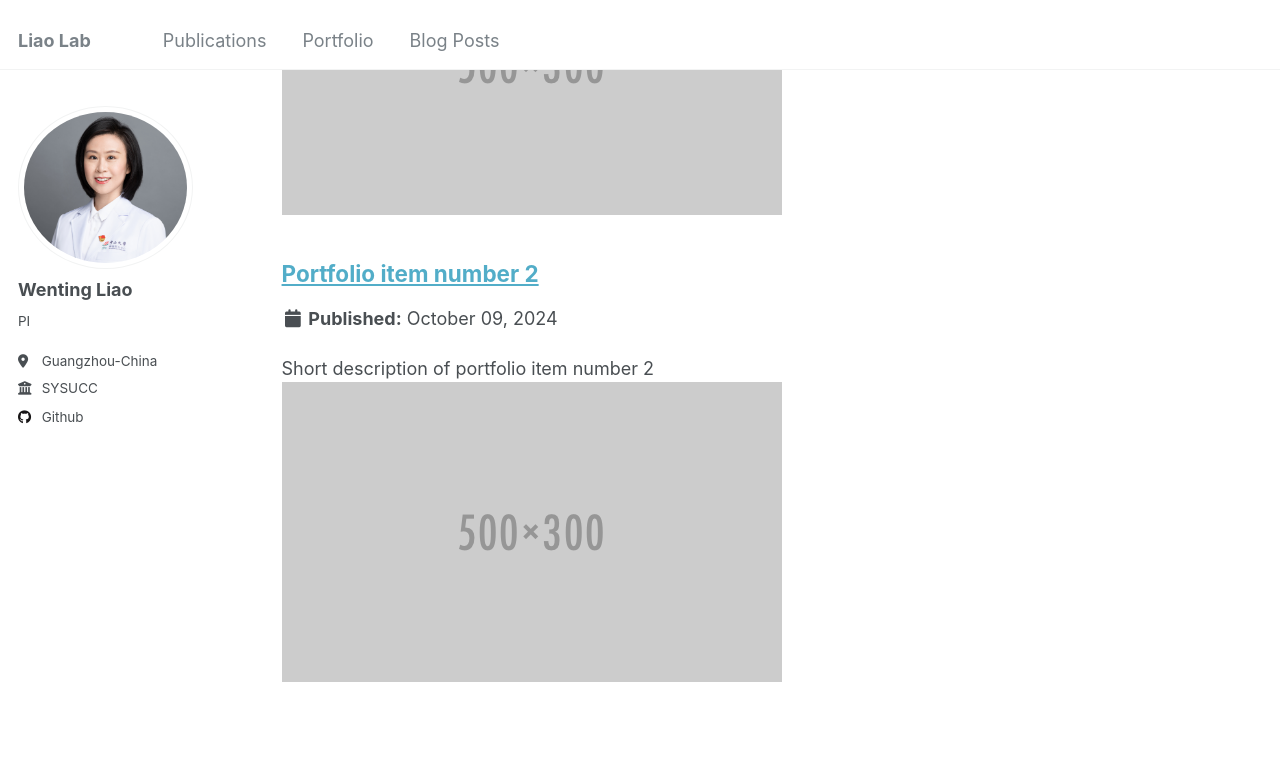
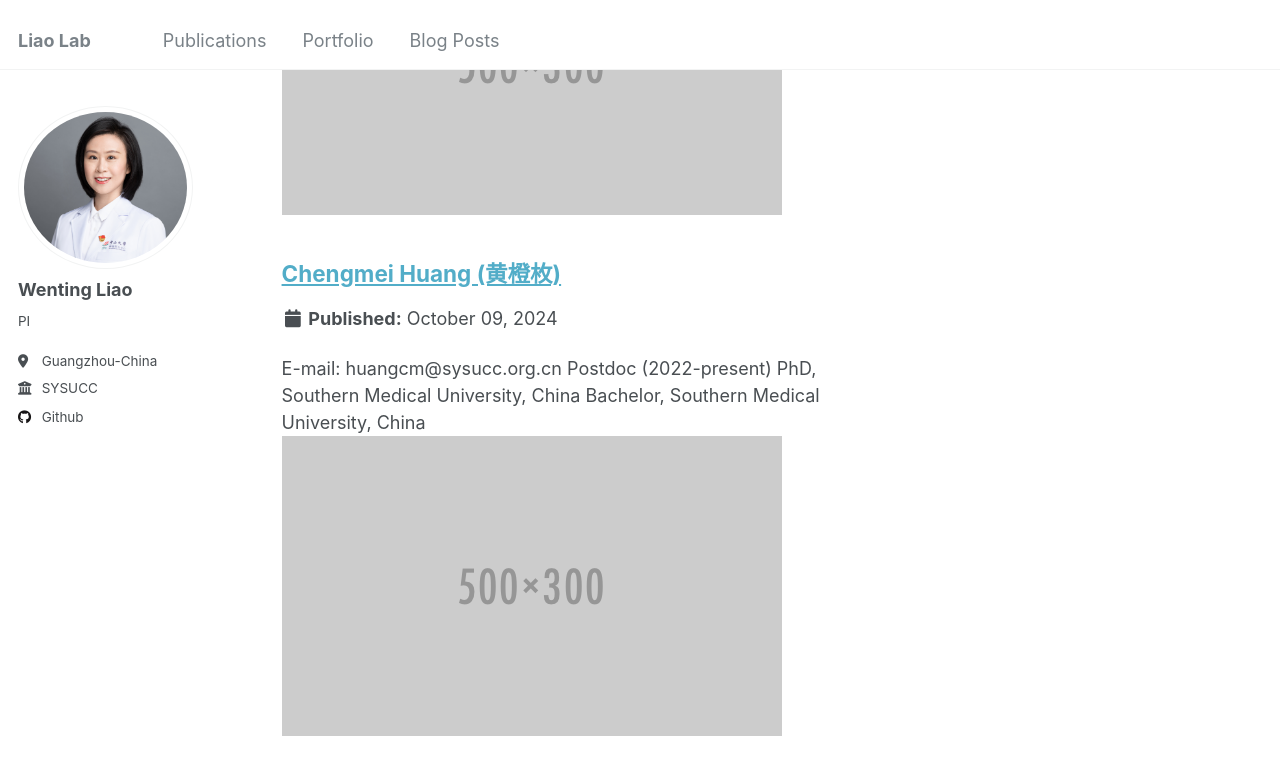
Before and after one commit to ImmunoTransLab/ImmunoTransLab, a Jekyll site: the page built from _pages/portfolio.html, in a window 1280 px wide and 900 px high, scrolled down 441 px. Shown: the top 775 px of the window. Built offline with Jekyll 4.4.1, drawn with Linux system fonts in a browser that asks for light colours.

Commit message:
Update portfolio-2.html

```diff
--- a/_portfolio/portfolio-2.html
+++ b/_portfolio/portfolio-2.html
@@ -1,6 +1,9 @@
 ---
-title: "Portfolio item number 2"
-excerpt: "Short description of portfolio item number 2 <br/><img src='/images/500x300.png'>"
+title: "Chengmei Huang (黄橙枚)"
+excerpt: "E-mail: huangcm@sysucc.org.cn
+Postdoc (2022-present)
+PhD, Southern Medical University, China
+Bachelor, Southern Medical University, China <br/><img src='/images/500x300.png'>"
 collection: portfolio
 ---
 
```
